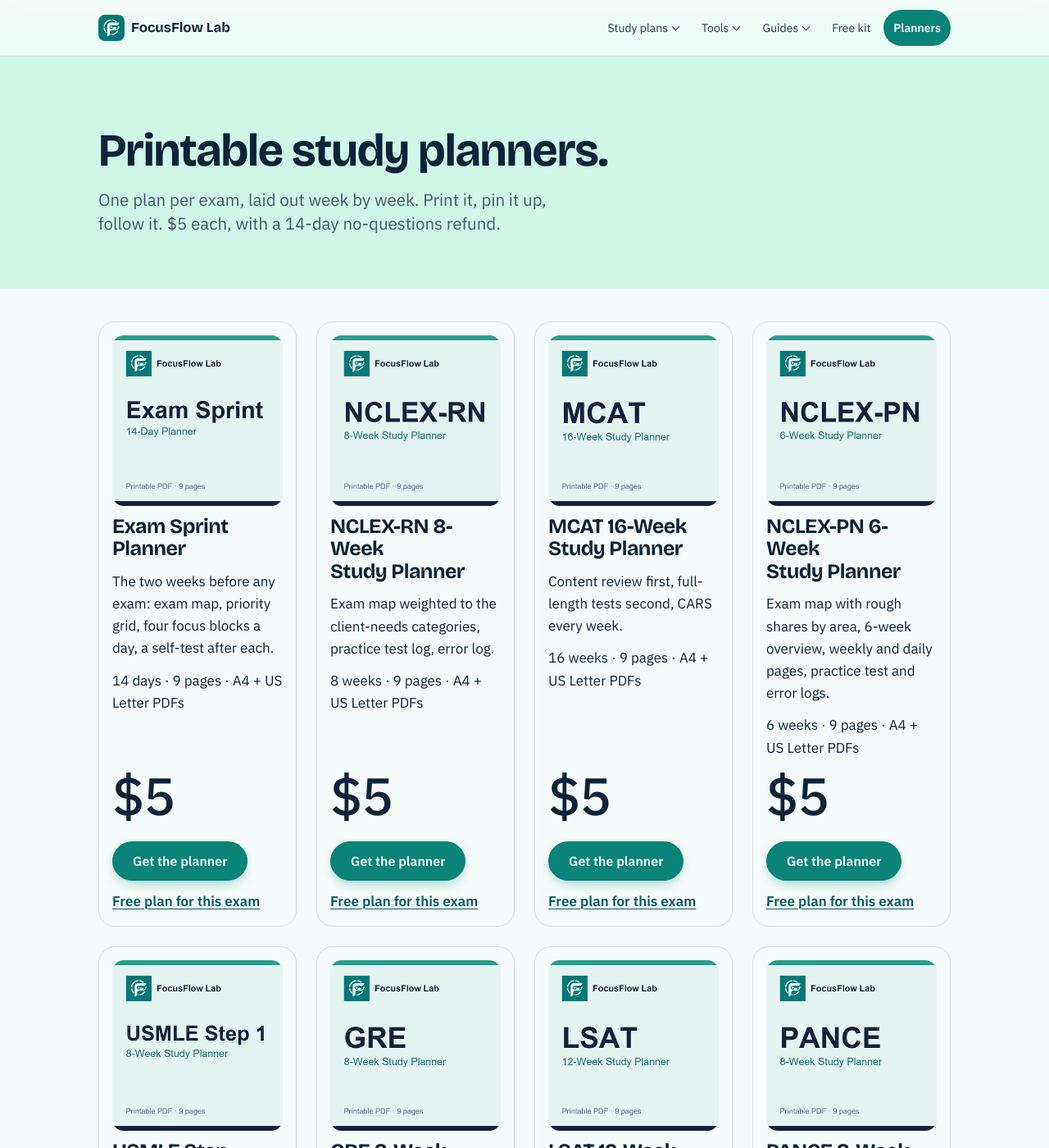
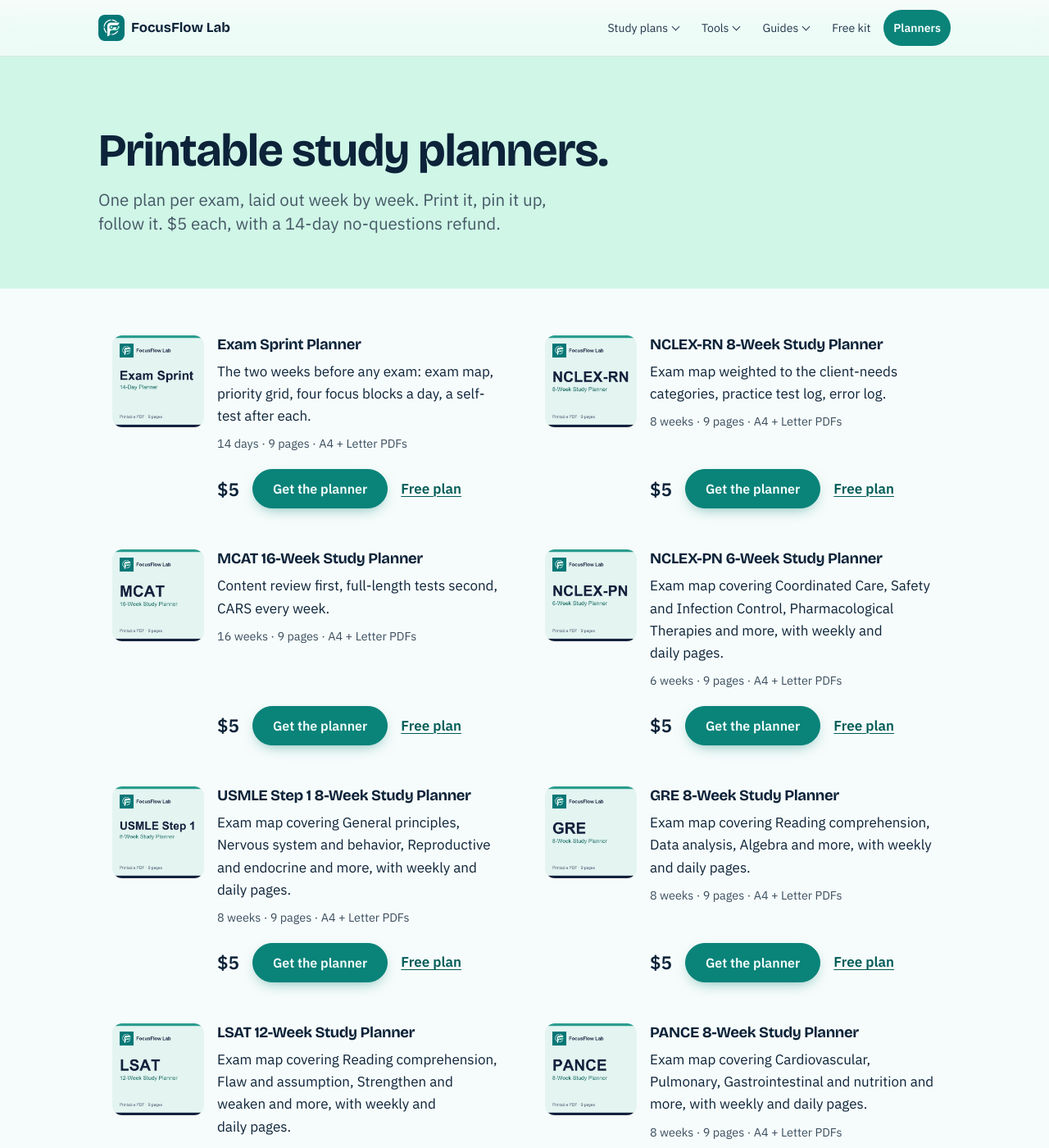
Before and after one commit to focusflowlab/focusflowlab.github.io, a Jekyll site: the page planners/index.html, which Jekyll copies as it is, in a window 1280 px wide and 1400 px high. Shown: the whole window at 82% size. Built offline with Jekyll 4.4.1, drawn with Linux system fonts in a browser that asks for light colours; some of the changed text lies outside the part shown.

Commit message:
Planners page: compact rows with exam-specific blurbs, aligned price and button, tidy phone layout
Co-Authored-By: Claude Sonnet 5.5 <noreply@anthropic.com>

```diff
--- a/assets/site.css
+++ b/assets/site.css
@@ -643,11 +643,23 @@ ul.cards + section.reading { margin-top: var(--space-lg); }
 .related-links { margin: var(--space-xl) 0; color: var(--ink-muted, inherit); }
 .related-links a { white-space: normal; }
 
-/* Planner catalogue */
-.planner-grid { list-style: none; margin: var(--space-xl) 0; padding: 0; display: grid; grid-template-columns: repeat(auto-fill, minmax(240px, 1fr)); gap: var(--space-lg); }
-.planner-card { border: 1px solid var(--line, rgba(0,0,0,.12)); border-radius: var(--radius-card); padding: var(--space-md); display: flex; flex-direction: column; gap: var(--space-sm); }
-.planner-card img { width: 100%; height: auto; border-radius: calc(var(--radius-card) - 6px); }
-.planner-card h2 { font-size: var(--text-xl, 1.25rem); margin: 0; }
-.planner-card p { margin: 0; }
-.planner-card .buy { margin-top: auto; }
-.planner-card .nw { white-space: nowrap; }
+/* Planner catalogue: compact rows */
+.planner-grid { list-style: none; margin: var(--space-xl) 0; padding: 0; display: grid; grid-template-columns: minmax(0, 1fr); gap: var(--space-md); }
+@media (min-width: 900px) { .planner-grid { grid-template-columns: repeat(2, minmax(0, 1fr)); } }
+.planner-card { display: grid; grid-template-columns: 112px minmax(0, 1fr); gap: var(--space-md); align-items: stretch; border: 1px solid var(--line, rgba(255,255,255,.12)); border-radius: var(--radius-card); padding: var(--space-md); }
+.planner-card img { width: 112px; height: 112px; border-radius: 12px; display: block; }
+.planner-body { display: flex; flex-direction: column; gap: var(--space-xs, .4rem); min-width: 0; }
+.planner-body h2 { font-size: 1.15rem; line-height: 1.25; margin: 0; }
+.planner-body p { margin: 0; }
+.planner-body .nw { white-space: nowrap; }
+.planner-meta { font-size: .9rem; opacity: .8; }
+.planner-buy { display: flex; flex-wrap: wrap; align-items: center; gap: var(--space-sm) var(--space-md); margin-top: auto; padding-top: var(--space-sm); }
+.planner-price { font-weight: 700; font-size: 1.4rem; }
+@media (max-width: 560px) {
+  .planner-card { grid-template-columns: 72px minmax(0, 1fr); align-items: center; }
+  .planner-card img { width: 72px; height: 72px; }
+  .planner-body { display: contents; }
+  .planner-body h2 { grid-column: 2; }
+  .planner-body p, .planner-body .planner-buy { grid-column: 1 / -1; }
+  .planner-body .planner-buy { margin-top: 0; padding-top: 0; }
+}
--- a/planners/index.html
+++ b/planners/index.html
@@ -111,7 +111,7 @@
             "item": {
               "@type": "Product",
               "name": "NCLEX-PN 6-Week Study Planner",
-              "description": "Exam map with rough shares by area, 6-week overview, weekly and daily pages, practice test and error logs.",
+              "description": "Exam map covering Coordinated Care, Safety and Infection Control, Pharmacological Therapies and more, with weekly and daily pages.",
               "url": "https://store.thefocusflowlab.com/l/nclex-pn-6-week-planner",
               "image": "https://thefocusflowlab.com/assets/products/planners/nclex-pn-6-week-planner.png",
               "brand": {
@@ -133,7 +133,7 @@
             "item": {
               "@type": "Product",
               "name": "USMLE Step 1 8-Week Study Planner",
-              "description": "Exam map with rough shares by area, 8-week overview, weekly and daily pages, practice test and error logs.",
+              "description": "Exam map covering General principles, Nervous system and behavior, Reproductive and endocrine and more, with weekly and daily pages.",
               "url": "https://store.thefocusflowlab.com/l/usmle-step-1-8-week-planner",
               "image": "https://thefocusflowlab.com/assets/products/planners/usmle-step-1-8-week-planner.png",
               "brand": {
@@ -155,7 +155,7 @@
             "item": {
               "@type": "Product",
               "name": "GRE 8-Week Study Planner",
-              "description": "Exam map with rough shares by area, 8-week overview, weekly and daily pages, practice test and error logs.",
+              "description": "Exam map covering Reading comprehension, Data analysis, Algebra and more, with weekly and daily pages.",
               "url": "https://store.thefocusflowlab.com/l/gre-8-week-planner",
               "image": "https://thefocusflowlab.com/assets/products/planners/gre-8-week-planner.png",
               "brand": {
@@ -177,7 +177,7 @@
             "item": {
               "@type": "Product",
               "name": "LSAT 12-Week Study Planner",
-              "description": "Exam map with rough shares by area, 12-week overview, weekly and daily pages, practice test and error logs.",
+              "description": "Exam map covering Reading comprehension, Flaw and assumption, Strengthen and weaken and more, with weekly and daily pages.",
               "url": "https://store.thefocusflowlab.com/l/lsat-12-week-planner",
               "image": "https://thefocusflowlab.com/assets/products/planners/lsat-12-week-planner.png",
               "brand": {
@@ -199,7 +199,7 @@
             "item": {
               "@type": "Product",
               "name": "PANCE 8-Week Study Planner",
-              "description": "Exam map with rough shares by area, 8-week overview, weekly and daily pages, practice test and error logs.",
+              "description": "Exam map covering Cardiovascular, Pulmonary, Gastrointestinal and nutrition and more, with weekly and daily pages.",
               "url": "https://store.thefocusflowlab.com/l/pance-8-week-planner",
               "image": "https://thefocusflowlab.com/assets/products/planners/pance-8-week-planner.png",
               "brand": {
@@ -221,7 +221,7 @@
             "item": {
               "@type": "Product",
               "name": "NAPLEX 8-Week Study Planner",
-              "description": "Exam map with rough shares by area, 8-week overview, weekly and daily pages, practice test and error logs.",
+              "description": "Exam map covering Treatment plans, Patient data and assessment, Drug characteristics and more, with weekly and daily pages.",
               "url": "https://store.thefocusflowlab.com/l/naplex-8-week-planner",
               "image": "https://thefocusflowlab.com/assets/products/planners/naplex-8-week-planner.png",
               "brand": {
@@ -243,7 +243,7 @@
             "item": {
               "@type": "Product",
               "name": "CPA FAR 10-Week Study Planner",
-              "description": "Exam map with rough shares by area, 10-week overview, weekly and daily pages, practice test and error logs.",
+              "description": "Exam map covering Financial reporting, Select balance sheet accounts, Select transactions and more, with weekly and daily pages.",
               "url": "https://store.thefocusflowlab.com/l/cpa-far-10-week-planner",
               "image": "https://thefocusflowlab.com/assets/products/planners/cpa-far-10-week-planner.png",
               "brand": {
@@ -470,84 +470,94 @@
       </section>
       <ul class="planner-grid">
         <li class="planner-card">
-          <img src="/assets/products/planners/exam-sprint-planner.png" alt="Exam Sprint Planner cover" width="400" height="400" loading="lazy" decoding="async">
+          <img src="/assets/products/planners/exam-sprint-planner.png" alt="Exam Sprint Planner cover" width="112" height="112" loading="lazy" decoding="async">
+          <div class="planner-body">
             <h2>Exam Sprint Planner</h2>
             <p>The two weeks before any exam: exam map, priority grid, four focus blocks a day, a self-test after each.</p>
-          <p class="product-meta">14 days · 9 pages · A4 + US Letter PDFs</p>
-          <div class="buy"><p class="price">$5</p><a class="btn" href="https://store.thefocusflowlab.com/l/exam-sprint-planner">Get the planner</a></div>
-          <p><a class="text-link" href="/#planner">Free plan for this exam</a></p>
+            <p class="planner-meta">14 days · 9 pages · A4 + Letter PDFs</p>
+            <div class="planner-buy"><span class="planner-price">$5</span><a class="btn" href="https://store.thefocusflowlab.com/l/exam-sprint-planner">Get the planner</a><a class="text-link" href="/#planner">Free plan</a></div>
+          </div>
         </li>
         <li class="planner-card">
-          <img src="/assets/products/planners/nclex-rn-8-week-planner.png" alt="NCLEX-RN 8-Week Study Planner cover" width="400" height="400" loading="lazy" decoding="async">
+          <img src="/assets/products/planners/nclex-rn-8-week-planner.png" alt="NCLEX-RN 8-Week Study Planner cover" width="112" height="112" loading="lazy" decoding="async">
+          <div class="planner-body">
             <h2><span class="nw">NCLEX-RN</span> 8-Week Study Planner</h2>
             <p>Exam map weighted to the client-needs categories, practice test log, error log.</p>
-          <p class="product-meta">8 weeks · 9 pages · A4 + US Letter PDFs</p>
-          <div class="buy"><p class="price">$5</p><a class="btn" href="https://store.thefocusflowlab.com/l/nclex-rn-8-week-planner">Get the planner</a></div>
-          <p><a class="text-link" href="/study-plan/nclex/">Free plan for this exam</a></p>
+            <p class="planner-meta">8 weeks · 9 pages · A4 + Letter PDFs</p>
+            <div class="planner-buy"><span class="planner-price">$5</span><a class="btn" href="https://store.thefocusflowlab.com/l/nclex-rn-8-week-planner">Get the planner</a><a class="text-link" href="/study-plan/nclex/">Free plan</a></div>
+          </div>
         </li>
         <li class="planner-card">
-          <img src="/assets/products/planners/mcat-16-week-planner.png" alt="MCAT 16-Week Study Planner cover" width="400" height="400" loading="lazy" decoding="async">
+          <img src="/assets/products/planners/mcat-16-week-planner.png" alt="MCAT 16-Week Study Planner cover" width="112" height="112" loading="lazy" decoding="async">
+          <div class="planner-body">
             <h2>MCAT 16-Week Study Planner</h2>
             <p>Content review first, full-length tests second, CARS every week.</p>
-          <p class="product-meta">16 weeks · 9 pages · A4 + US Letter PDFs</p>
-          <div class="buy"><p class="price">$5</p><a class="btn" href="https://store.thefocusflowlab.com/l/mcat-16-week-planner">Get the planner</a></div>
-          <p><a class="text-link" href="/study-plan/mcat/">Free plan for this exam</a></p>
+            <p class="planner-meta">16 weeks · 9 pages · A4 + Letter PDFs</p>
+            <div class="planner-buy"><span class="planner-price">$5</span><a class="btn" href="https://store.thefocusflowlab.com/l/mcat-16-week-planner">Get the planner</a><a class="text-link" href="/study-plan/mcat/">Free plan</a></div>
+          </div>
         </li>
         <li class="planner-card">
-          <img src="/assets/products/planners/nclex-pn-6-week-planner.png" alt="NCLEX-PN 6-Week Study Planner cover" width="400" height="400" loading="lazy" decoding="async">
+          <img src="/assets/products/planners/nclex-pn-6-week-planner.png" alt="NCLEX-PN 6-Week Study Planner cover" width="112" height="112" loading="lazy" decoding="async">
+          <div class="planner-body">
             <h2><span class="nw">NCLEX-PN</span> 6-Week Study Planner</h2>
-          <p>Exam map with rough shares by area, 6-week overview, weekly and daily pages, practice test and error logs.</p>
-          <p class="product-meta">6 weeks · 9 pages · A4 + US Letter PDFs</p>
-          <div class="buy"><p class="price">$5</p><a class="btn" href="https://store.thefocusflowlab.com/l/nclex-pn-6-week-planner">Get the planner</a></div>
-          <p><a class="text-link" href="/study-plan/nclex-pn/">Free plan for this exam</a></p>
+            <p>Exam map covering Coordinated Care, Safety and Infection Control, Pharmacological Therapies and more, with weekly and daily pages.</p>
+            <p class="planner-meta">6 weeks · 9 pages · A4 + Letter PDFs</p>
+            <div class="planner-buy"><span class="planner-price">$5</span><a class="btn" href="https://store.thefocusflowlab.com/l/nclex-pn-6-week-planner">Get the planner</a><a class="text-link" href="/study-plan/nclex-pn/">Free plan</a></div>
+          </div>
         </li>
         <li class="planner-card">
-          <img src="/assets/products/planners/usmle-step-1-8-week-planner.png" alt="USMLE Step 1 8-Week Study Planner cover" width="400" height="400" loading="lazy" decoding="async">
+          <img src="/assets/products/planners/usmle-step-1-8-week-planner.png" alt="USMLE Step 1 8-Week Study Planner cover" width="112" height="112" loading="lazy" decoding="async">
+          <div class="planner-body">
             <h2>USMLE Step 1 8-Week Study Planner</h2>
-          <p>Exam map with rough shares by area, 8-week overview, weekly and daily pages, practice test and error logs.</p>
-          <p class="product-meta">8 weeks · 9 pages · A4 + US Letter PDFs</p>
-          <div class="buy"><p class="price">$5</p><a class="btn" href="https://store.thefocusflowlab.com/l/usmle-step-1-8-week-planner">Get the planner</a></div>
-          <p><a class="text-link" href="/study-plan/usmle-step-1/">Free plan for this exam</a></p>
+            <p>Exam map covering General principles, Nervous system and behavior, Reproductive and endocrine and more, with weekly and daily pages.</p>
+            <p class="planner-meta">8 weeks · 9 pages · A4 + Letter PDFs</p>
+            <div class="planner-buy"><span class="planner-price">$5</span><a class="btn" href="https://store.thefocusflowlab.com/l/usmle-step-1-8-week-planner">Get the planner</a><a class="text-link" href="/study-plan/usmle-step-1/">Free plan</a></div>
+          </div>
         </li>
         <li class="planner-card">
-          <img src="/assets/products/planners/gre-8-week-planner.png" alt="GRE 8-Week Study Planner cover" width="400" height="400" loading="lazy" decoding="async">
+          <img src="/assets/products/planners/gre-8-week-planner.png" alt="GRE 8-Week Study Planner cover" width="112" height="112" loading="lazy" decoding="async">
+          <div class="planner-body">
             <h2>GRE 8-Week Study Planner</h2>
-          <p>Exam map with rough shares by area, 8-week overview, weekly and daily pages, practice test and error logs.</p>
-          <p class="product-meta">8 weeks · 9 pages · A4 + US Letter PDFs</p>
-          <div class="buy"><p class="price">$5</p><a class="btn" href="https://store.thefocusflowlab.com/l/gre-8-week-planner">Get the planner</a></div>
-          <p><a class="text-link" href="/study-plan/gre/">Free plan for this exam</a></p>
+            <p>Exam map covering Reading comprehension, Data analysis, Algebra and more, with weekly and daily pages.</p>
+            <p class="planner-meta">8 weeks · 9 pages · A4 + Letter PDFs</p>
+            <div class="planner-buy"><span class="planner-price">$5</span><a class="btn" href="https://store.thefocusflowlab.com/l/gre-8-week-planner">Get the planner</a><a class="text-link" href="/study-plan/gre/">Free plan</a></div>
+          </div>
         </li>
         <li class="planner-card">
-          <img src="/assets/products/planners/lsat-12-week-planner.png" alt="LSAT 12-Week Study Planner cover" width="400" height="400" loading="lazy" decoding="async">
+          <img src="/assets/products/planners/lsat-12-week-planner.png" alt="LSAT 12-Week Study Planner cover" width="112" height="112" loading="lazy" decoding="async">
+          <div class="planner-body">
             <h2>LSAT 12-Week Study Planner</h2>
-          <p>Exam map with rough shares by area, 12-week overview, weekly and daily pages, practice test and error logs.</p>
-          <p class="product-meta">12 weeks · 9 pages · A4 + US Letter PDFs</p>
-          <div class="buy"><p class="price">$5</p><a class="btn" href="https://store.thefocusflowlab.com/l/lsat-12-week-planner">Get the planner</a></div>
-          <p><a class="text-link" href="/study-plan/lsat/">Free plan for this exam</a></p>
+            <p>Exam map covering Reading comprehension, Flaw and assumption, Strengthen and weaken and more, with weekly and daily pages.</p>
+            <p class="planner-meta">12 weeks · 9 pages · A4 + Letter PDFs</p>
+            <div class="planner-buy"><span class="planner-price">$5</span><a class="btn" href="https://store.thefocusflowlab.com/l/lsat-12-week-planner">Get the planner</a><a class="text-link" href="/study-plan/lsat/">Free plan</a></div>
+          </div>
         </li>
         <li class="planner-card">
-          <img src="/assets/products/planners/pance-8-week-planner.png" alt="PANCE 8-Week Study Planner cover" width="400" height="400" loading="lazy" decoding="async">
+          <img src="/assets/products/planners/pance-8-week-planner.png" alt="PANCE 8-Week Study Planner cover" width="112" height="112" loading="lazy" decoding="async">
+          <div class="planner-body">
             <h2>PANCE 8-Week Study Planner</h2>
-          <p>Exam map with rough shares by area, 8-week overview, weekly and daily pages, practice test and error logs.</p>
-          <p class="product-meta">8 weeks · 9 pages · A4 + US Letter PDFs</p>
-          <div class="buy"><p class="price">$5</p><a class="btn" href="https://store.thefocusflowlab.com/l/pance-8-week-planner">Get the planner</a></div>
-          <p><a class="text-link" href="/study-plan/pance/">Free plan for this exam</a></p>
+            <p>Exam map covering Cardiovascular, Pulmonary, Gastrointestinal and nutrition and more, with weekly and daily pages.</p>
+            <p class="planner-meta">8 weeks · 9 pages · A4 + Letter PDFs</p>
+            <div class="planner-buy"><span class="planner-price">$5</span><a class="btn" href="https://store.thefocusflowlab.com/l/pance-8-week-planner">Get the planner</a><a class="text-link" href="/study-plan/pance/">Free plan</a></div>
+          </div>
         </li>
         <li class="planner-card">
-          <img src="/assets/products/planners/naplex-8-week-planner.png" alt="NAPLEX 8-Week Study Planner cover" width="400" height="400" loading="lazy" decoding="async">
+          <img src="/assets/products/planners/naplex-8-week-planner.png" alt="NAPLEX 8-Week Study Planner cover" width="112" height="112" loading="lazy" decoding="async">
+          <div class="planner-body">
             <h2>NAPLEX 8-Week Study Planner</h2>
-          <p>Exam map with rough shares by area, 8-week overview, weekly and daily pages, practice test and error logs.</p>
-          <p class="product-meta">8 weeks · 9 pages · A4 + US Letter PDFs</p>
-          <div class="buy"><p class="price">$5</p><a class="btn" href="https://store.thefocusflowlab.com/l/naplex-8-week-planner">Get the planner</a></div>
-          <p><a class="text-link" href="/study-plan/naplex/">Free plan for this exam</a></p>
+            <p>Exam map covering Treatment plans, Patient data and assessment, Drug characteristics and more, with weekly and daily pages.</p>
+            <p class="planner-meta">8 weeks · 9 pages · A4 + Letter PDFs</p>
+            <div class="planner-buy"><span class="planner-price">$5</span><a class="btn" href="https://store.thefocusflowlab.com/l/naplex-8-week-planner">Get the planner</a><a class="text-link" href="/study-plan/naplex/">Free plan</a></div>
+          </div>
         </li>
         <li class="planner-card">
-          <img src="/assets/products/planners/cpa-far-10-week-planner.png" alt="CPA FAR 10-Week Study Planner cover" width="400" height="400" loading="lazy" decoding="async">
+          <img src="/assets/products/planners/cpa-far-10-week-planner.png" alt="CPA FAR 10-Week Study Planner cover" width="112" height="112" loading="lazy" decoding="async">
+          <div class="planner-body">
             <h2>CPA FAR 10-Week Study Planner</h2>
-          <p>Exam map with rough shares by area, 10-week overview, weekly and daily pages, practice test and error logs.</p>
-          <p class="product-meta">10 weeks · 9 pages · A4 + US Letter PDFs</p>
-          <div class="buy"><p class="price">$5</p><a class="btn" href="https://store.thefocusflowlab.com/l/cpa-far-10-week-planner">Get the planner</a></div>
-          <p><a class="text-link" href="/study-plan/cpa-far/">Free plan for this exam</a></p>
+            <p>Exam map covering Financial reporting, Select balance sheet accounts, Select transactions and more, with weekly and daily pages.</p>
+            <p class="planner-meta">10 weeks · 9 pages · A4 + Letter PDFs</p>
+            <div class="planner-buy"><span class="planner-price">$5</span><a class="btn" href="https://store.thefocusflowlab.com/l/cpa-far-10-week-planner">Get the planner</a><a class="text-link" href="/study-plan/cpa-far/">Free plan</a></div>
+          </div>
         </li>
       </ul>
       <section class="reading">
```
Also changed, not shown: _tools/extra_pages.py (+9 -7 lines). Lines whose indentation alone changed are shown as unchanged.
